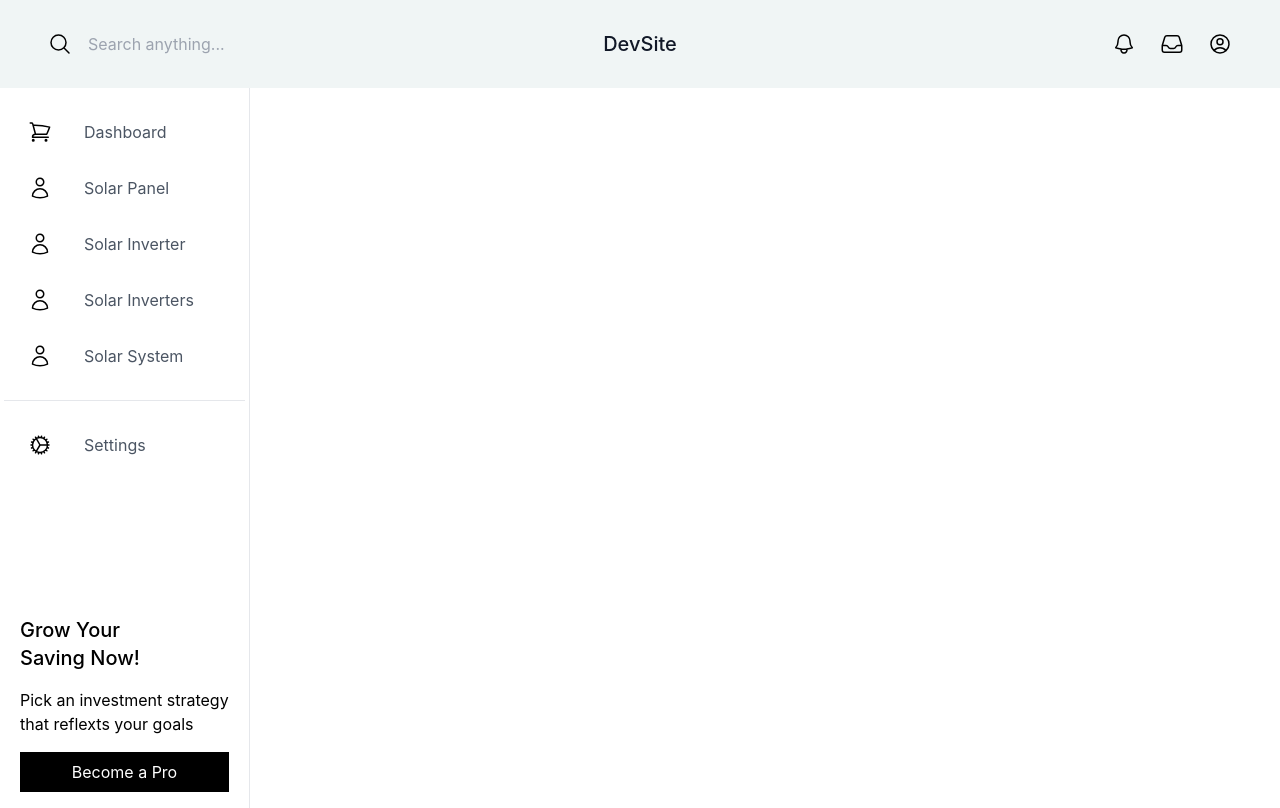
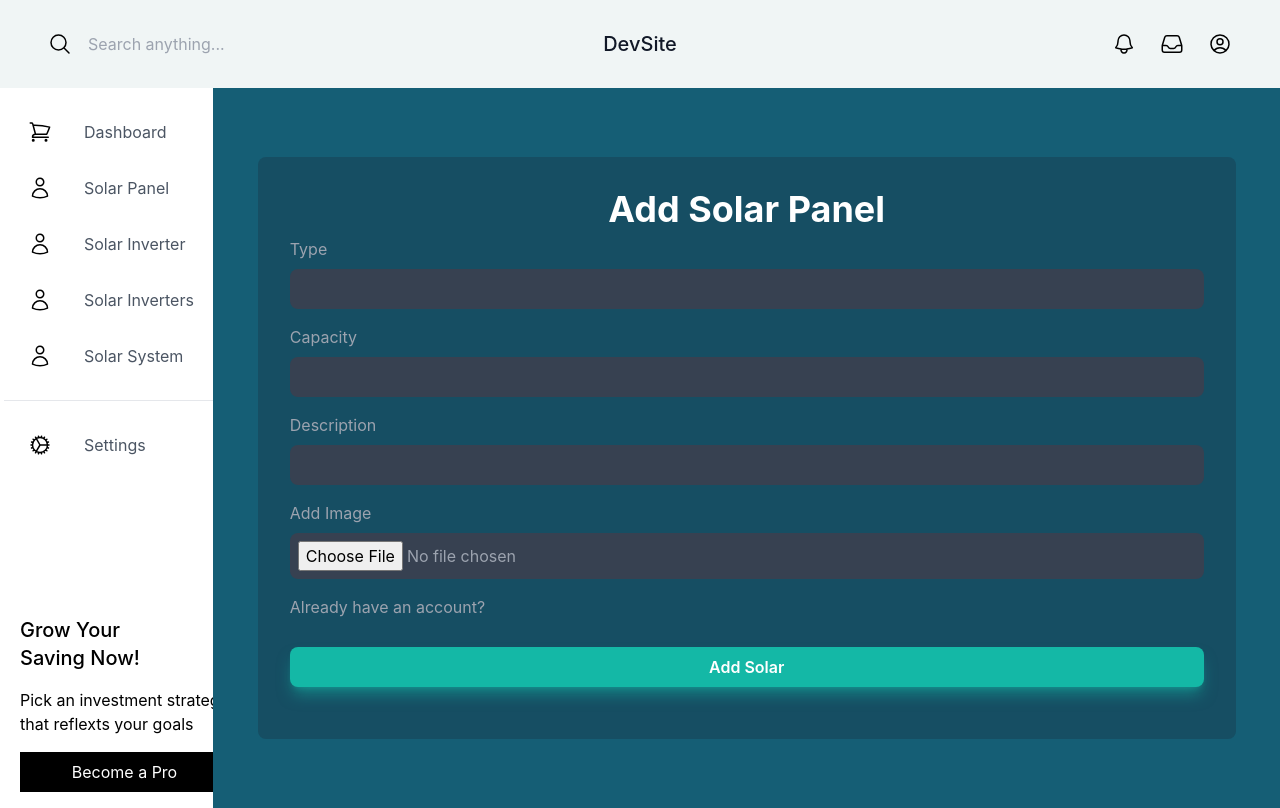
Before and after one commit to AliMroueh/Solar-Dashboard, a React (Create React App) app in the folder frontend/: page /AddSolarInverter in a window 1280 px wide. Built offline with nearby package versions, Linux system fonts and the light colour scheme.

Commit message:
inverter screen

```diff
--- a/frontend/src/App.tsx
+++ b/frontend/src/App.tsx
@@ -6,6 +6,7 @@ import AddSolarPanels from "./screens/AddSolarPanels";
 import AdminSolarPanels from "./screens/AdminSolarPanels";
 import AdminSolarBatteries from "./screens/AdminSolarBatteries";
 import AdminSolarInverter from "./screens/AdminSolarInverter";
+import AddSolarInverter from "./screens/AddSolarInverter";
 
 
 function App() {
@@ -18,6 +19,8 @@ function App() {
           <Routes>
             <Route index element={<Home />}/>
             <Route path="/AddSolarPanels" element={<AddSolarPanels />}/>
+            <Route path="/AddSolarInverter" element={<AddSolarInverter />}/>
+
             <Route path="/AdminSolarPanels" element={<AdminSolarPanels/>}/>
             <Route path="/AdminSolarBatteries" element={<AdminSolarBatteries/>}/>
             <Route path="/AdminSolarInverter" element={<AdminSolarInverter/>}/>
--- a/frontend/src/screens/AddSolarInverter.tsx
+++ b/frontend/src/screens/AddSolarInverter.tsx
@@ -24,7 +24,7 @@ interface AddallInvertersState {
     addInverter: AddallInvertersState;
 
     }
-export default function AddSolarPanels() : JSX.Element{
+export default function AddSolarInverter() : JSX.Element{
 
     const dispatch: ThunkDispatch<{}, {}, AnyAction> = useDispatch();
 
```
Also changed, not shown: 1 other file (tests, documents, lock files or other folders).
